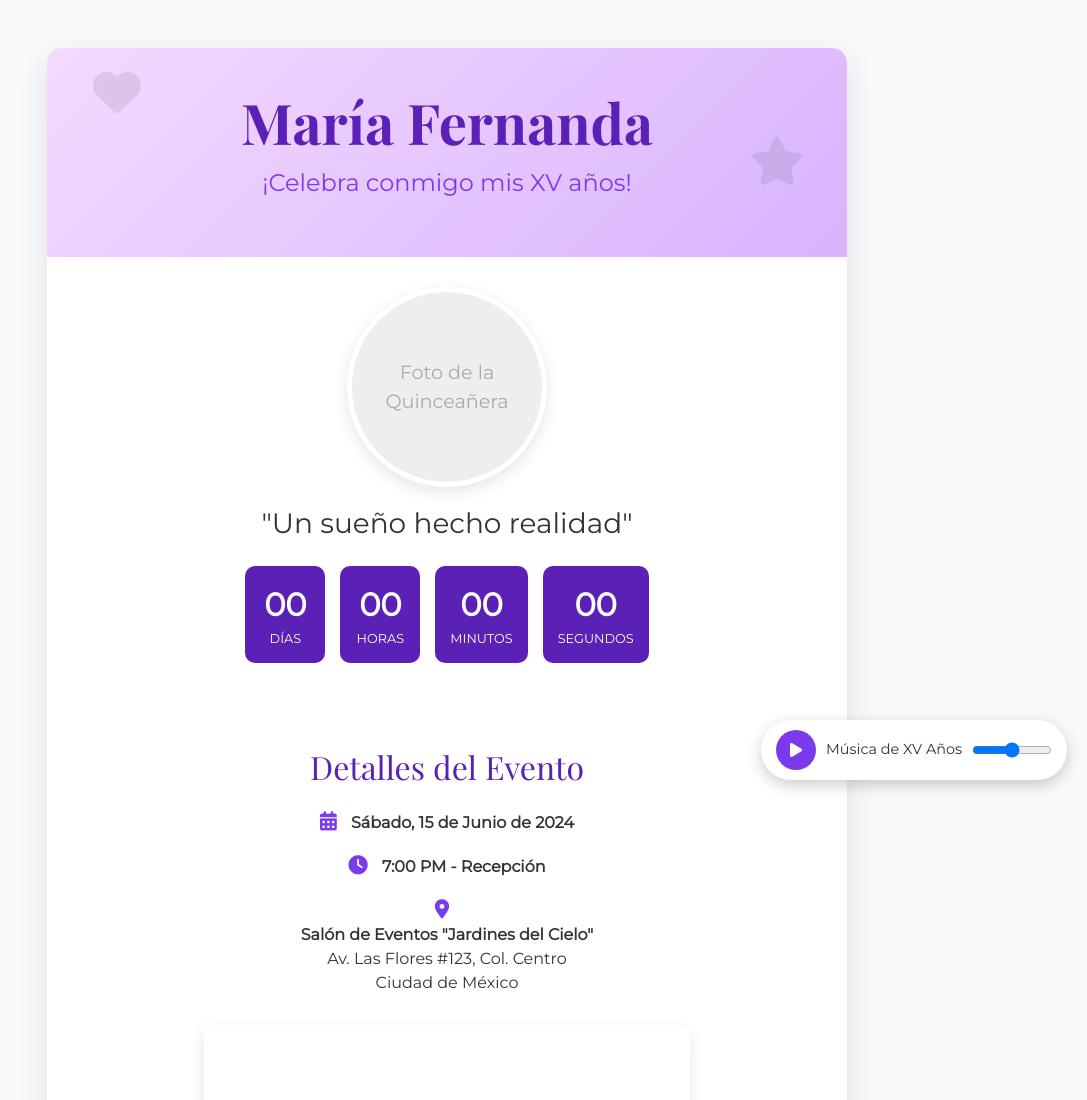
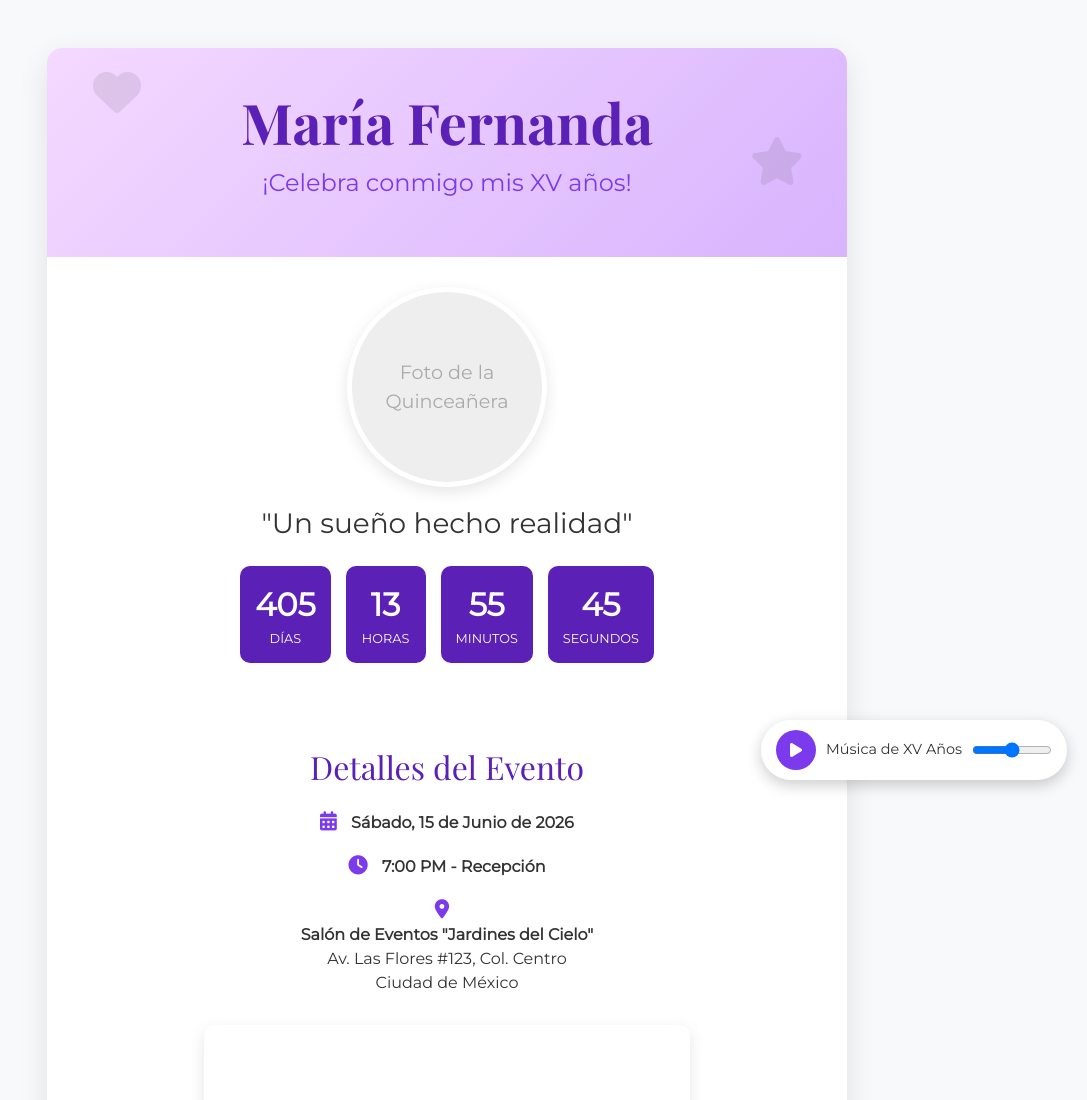
Before and after one commit to CrimsonComet13/invitationpreview.github.io, a plain HTML site: page index.html in a window 1280 px wide. Shown: the top 1100 px of the page, without its empty margins (193-1280 px from the left). Drawn offline with nearby package versions, Linux system fonts and the light colour scheme; grey boxes are pictures that could not be loaded.

Commit message:
Update index.html

```diff
--- a/index.html
+++ b/index.html
@@ -236,7 +236,7 @@
                     <div class="col-md-8">
                         <div class="detail-item">
                             <i class="fas fa-calendar-alt"></i>
-                            <strong>Sábado, 15 de Junio de 2024</strong>
+                            <strong>Sábado, 15 de Junio de 2026</strong>
                         </div>
 
                         <div class="detail-item">
@@ -292,7 +292,7 @@
     <!-- Script para la cuenta regresiva -->
     <script>
         // Fecha del evento (año, mes-1, día, hora, minuto)
-        const eventDate = new Date(2024, 5, 15, 19, 0); // 15 de Junio 2024, 7:00 PM
+        const eventDate = new Date(2026, 5, 15, 19, 0); // 15 de Junio 2024, 7:00 PM
 
         function updateCountdown() {
             const now = new Date();
```
